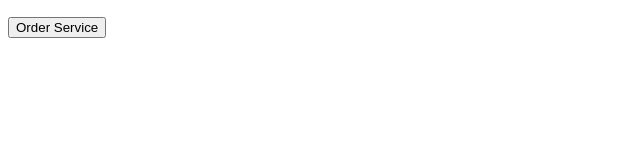
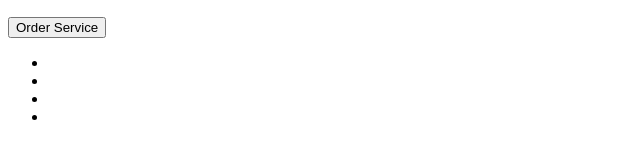
Before and after one commit to Petrenk0/go-it, a plain HTML site: page index.html in a window 1280 px wide. Shown: the part 182-340 px from the top of the page, 0-640 px from the left. Drawn offline with Linux system fonts and the light colour scheme.

Commit message:
update file

```diff
--- a/index.html
+++ b/index.html
@@ -27,6 +27,14 @@
             for Your Business</h1>
             <button type="button">Order Service</button>
         </section>
+        <section>
+           <ul>
+            <li><a href=""></a></li>
+            <li><a href=""></a></li>
+            <li><a href=""></a></li>
+            <li><a href=""></a></li>
+           </ul>
+        </section>
     </main>
     <footer></footer>
 </body>
```
